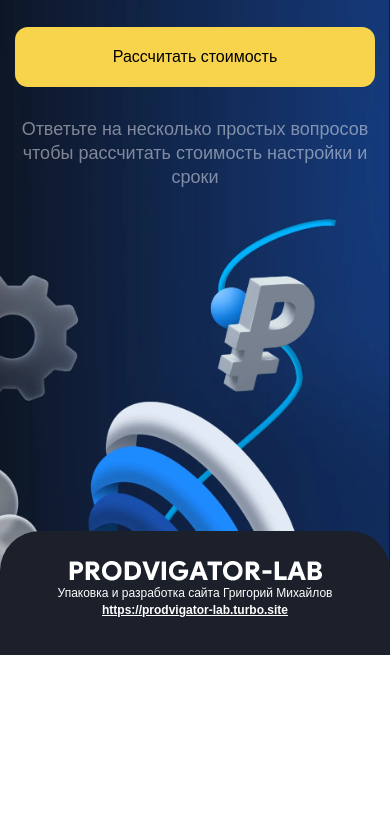
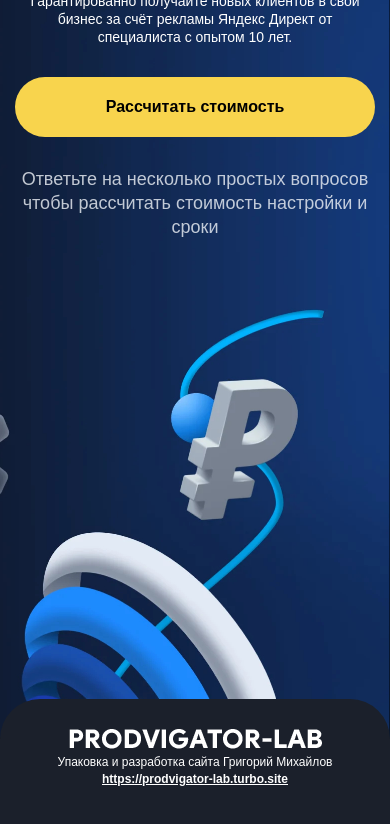
Before and after one commit to narspi/grisha-quiz, a website: page src/html/pages/index.html in a window 390 px wide. Shown: the part 189-1013 px from the top of the page. Before the commit the page ends 844 px from the top, so only its background shows below. Drawn offline with nearby package versions, Linux system fonts and the light colour scheme; files that its build step writes are made by us from their sources; files whose address does not match are found by name; a web font is replaced by a local one.

```diff
--- a/src/scss/components/_main-media.scss
+++ b/src/scss/components/_main-media.scss
@@ -12,10 +12,10 @@
 
 @media (max-width: 900px) {
     .top {
-        padding: 50px 0 ;
+        min-height: calc(110 * var(--vh));
         background-image: url(../images/main-bg-tablet.jpg);
         justify-content: start;
-        background-position: bottom -50px right;
+        background-position: bottom right;
 
         &__inner {
             margin: 0 auto;
@@ -32,6 +32,7 @@
 
         &__quiz-link {
             width: 100%;
+            border-radius: 32px;
         }
     }
 
@@ -46,8 +47,18 @@
     .top {
         background-position: bottom right;
 
+        &__title-bottom {
+            margin-top: 15px;
+            font-size: 14px;
+        }
+
         &__quiz-link {
             font-size: 16px;
+            font-weight: 600;
+        }
+
+        &__descr {
+            color: rgba(239,242,247,.8);
         }
     }
 
```
Also changed, not shown: src/js/quiz-main.js (+5 -3 lines).
